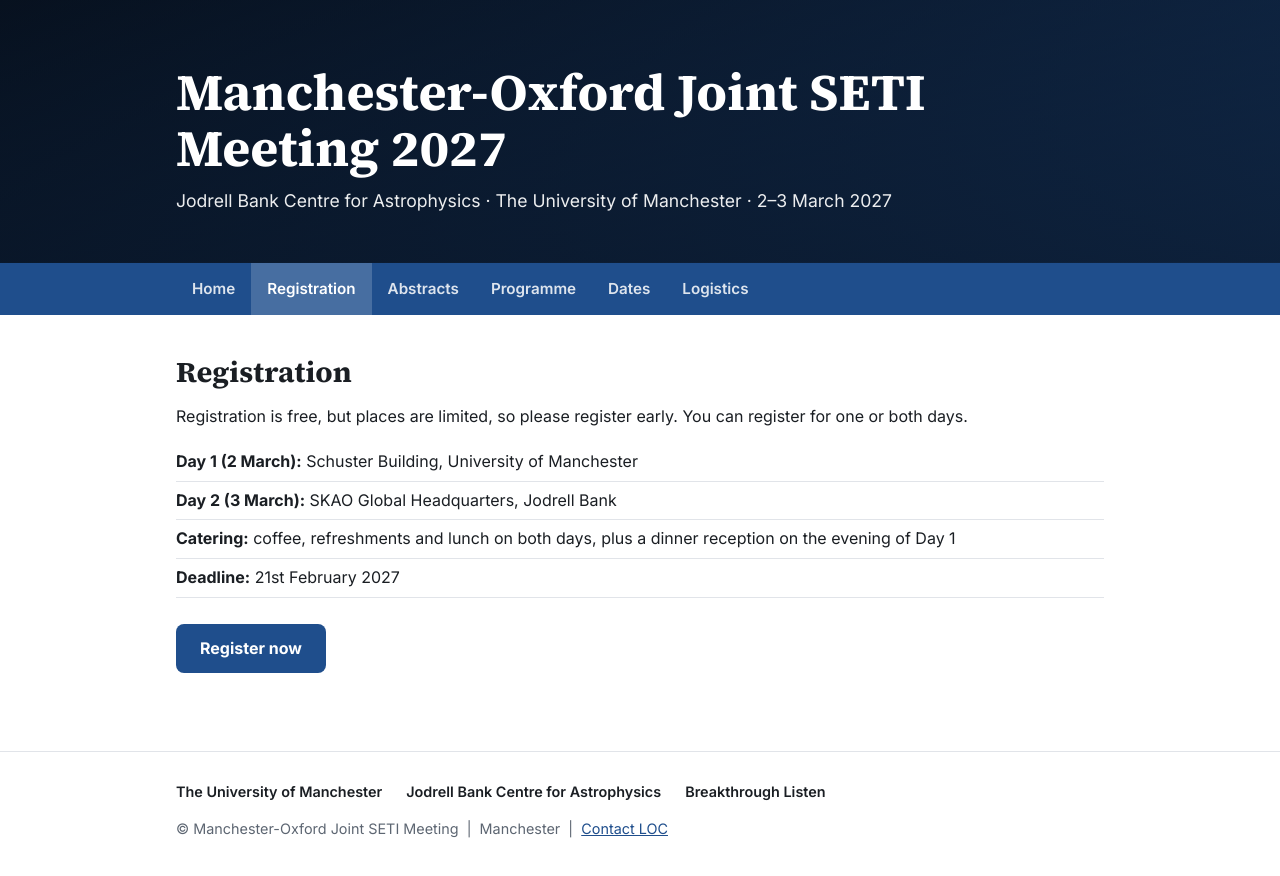
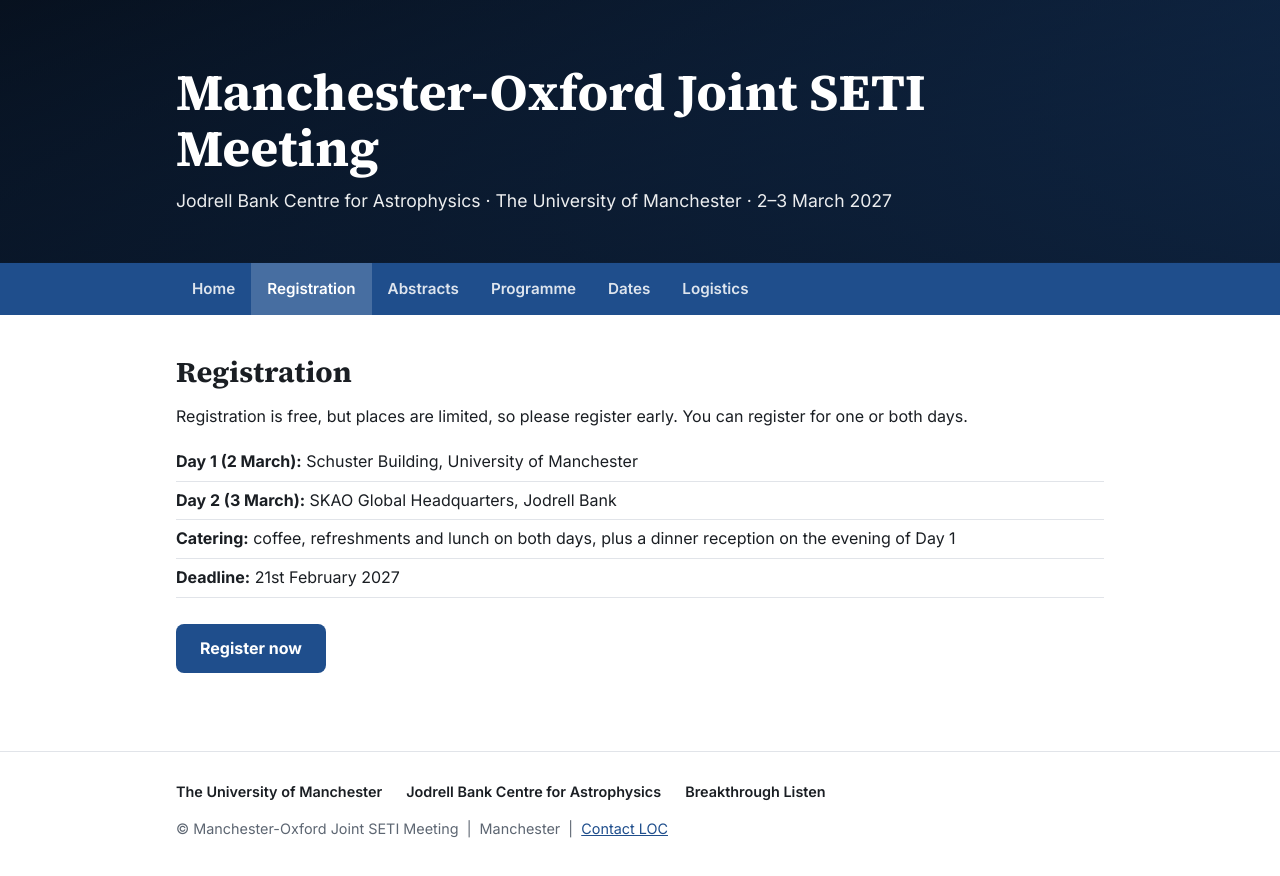
Before and after one commit to kelvinwandia/manchester_oxford_seti_meeting, a plain HTML site: page registration.html in a window 1280 px wide. Drawn offline with Linux system fonts and the light colour scheme.

Commit message:
Updated website

```diff
--- a/registration.html
+++ b/registration.html
@@ -10,7 +10,7 @@
 </head>
 <body>
 <header class="hero"><div class="wrap">
-<h1>Manchester-Oxford Joint SETI Meeting 2027</h1>
+<h1>Manchester-Oxford Joint SETI Meeting</h1>
 <p>Jodrell Bank Centre for Astrophysics · The University of Manchester · 2–3 March 2027</p>
 </div></header>
 <nav><div class="wrap"><a href="index.html">Home</a><a href="registration.html" class="active">Registration</a><a href="abstracts.html">Abstracts</a><a href="programme.html">Programme</a><a href="dates.html">Dates</a><a href="logistics.html">Logistics</a></div></nav>
```
